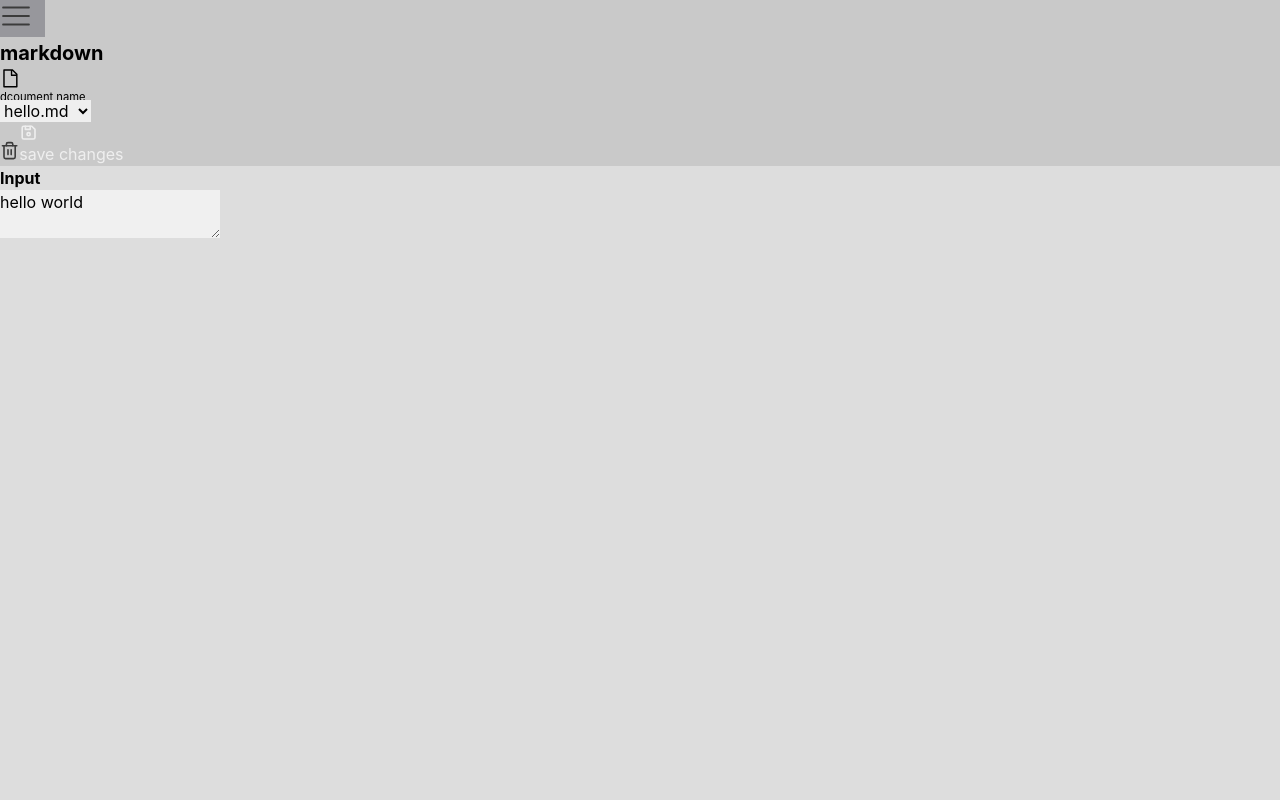
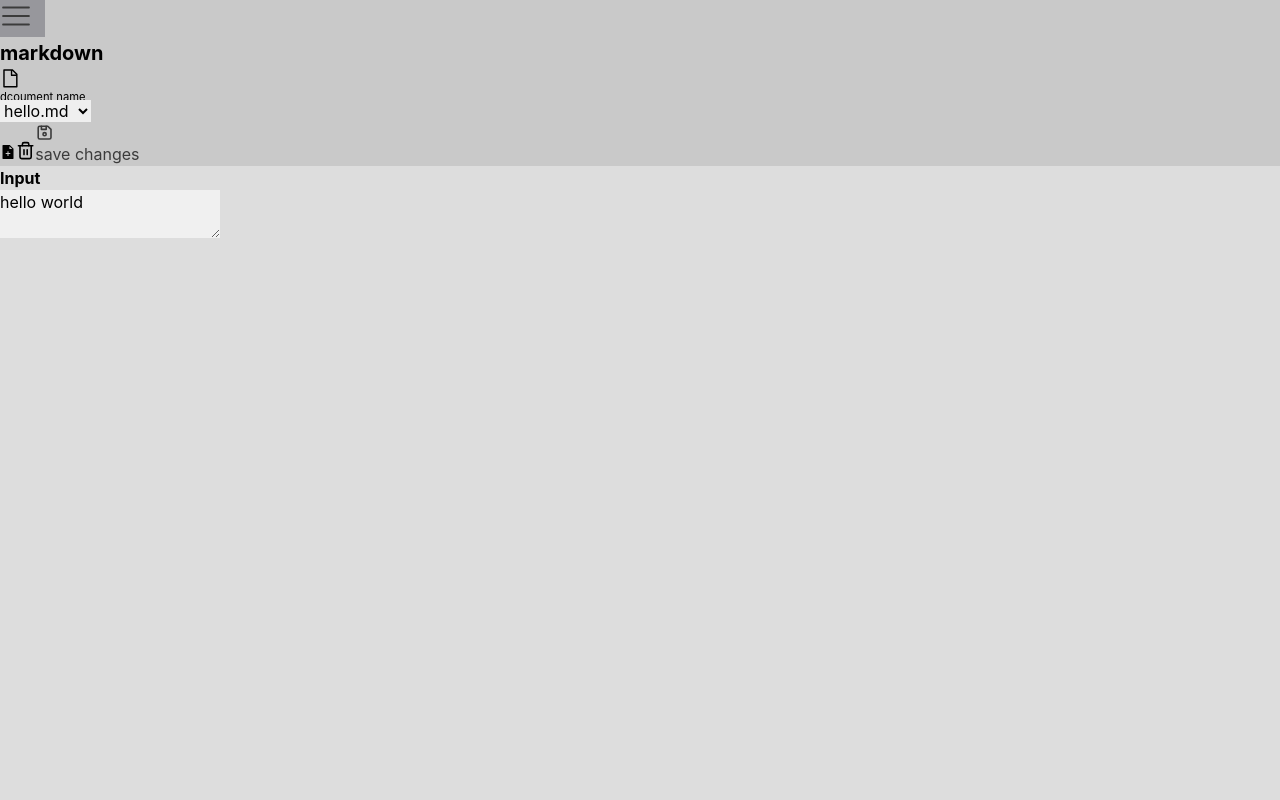
Before and after one commit to susobhandas07/Markdown-Editor, a React (Vite) app: page / in a window 1280 px wide. Shown: the top 800 px of the page. Built offline with nearby package versions, Linux system fonts and the light colour scheme.

Commit message:
add note, add note modal, delete note added

```diff
--- a/src/App.css
+++ b/src/App.css
@@ -41,6 +41,17 @@
     }
 }
 
+.focus-ring {
+    outline: 2px solid rgb(85, 138, 236);
+    outline-offset: 4px;
+
+    &:focus {
+        outline: 2px solid rgb(85, 138, 236);
+        outline-offset: 4px;
+    }
+
+}
+
 @media(prefers-color-scheme:dark) {
     :root {
         --bg-textarea: rgb(12, 12, 14);
--- a/src/App.tsx
+++ b/src/App.tsx
@@ -1,4 +1,4 @@
-import { useState } from 'react'
+import { useReducer } from 'react'
 import Header from './header.tsx';
 import Input from './input.tsx';
 import Preview from './preview.tsx';
@@ -6,33 +6,66 @@ import datas from './assets/datas.json';
 import './App.css'
 
 
+interface File {
+  "name": string,
+  "content": string | null,
+}
+interface State {
+  notes: File[],
+  key: string
+}
+interface Action {
+  type: string,
+  payLoad: string | null
+}
+
 function App() {
-  const [files, setFiles] = useState(datas || []);
-  const [key, setkey] = useState(files[0] && files[0].name);
 
-  function findNote() {
-    for (let i in files) {
-      if (files[i].name === key) {
-        return files[i].content;
+  const initialState: State = {
+    notes: datas,
+    key: datas[0].name
+  }
+
+  const findNote = () => {
+    for (let note of state.notes) {
+      if (note.name === state.key) {
+        return note.content;
       }
     }
     return "";
   }
-  function updateChange(e: any) {
-    const { name, value } = e.target;
-    if (name === 'content') {
-      setFiles((prevState) => prevState.map((file) => file.name === key ? { ...file, content: value } : file));
-    } else if (name === 'key') {
-      setkey(value);
+
+
+  function reducer(state: State, action: Action): State {
+    switch (action.type) {
+      case "updateNote":
+        return { ...state, notes: state.notes.map((item: File) => item.name === state.key ? { ...item, content: action.payLoad } : item) };
+      case "updateKey":
+        return { ...state, key: action.payLoad ?? state.key };
+      case "newNote":
+        return { ...state, notes: [...state.notes, { "name": action.payLoad ?? "", "content": "" }] };
+      case "deleteNote":
+        let index: string = "", i = 0;
+        while (i < state.notes.length) {
+          if (state.notes[i].name != action.payLoad) {
+            index = state.notes[i].name;
+            break;
+          }
+          i++;
+        }
+        return { ...state, key: index, notes: state.notes.filter((note: File) => note.name != action.payLoad) };
+      default:
+        return state;
     }
   }
 
+  const [state, setState] = useReducer(reducer, initialState);
   return (
     <>
-      <Header fileName={key} files={files.map((item) => item.name)} handeler={updateChange} />
+      <Header fileName={state.key} files={state.notes.map((item) => item.name)} handeler={setState} />
       <div
         className='flex'>
-        <Input child={findNote()} handeler={updateChange} />
+        <Input child={findNote()} handeler={setState} />
         <Preview data={findNote()} />
       </div>
     </>
--- a/src/assets/datas.json
+++ b/src/assets/datas.json
@@ -1,12 +1,14 @@
 [
     {
         "name": "hello",
-        "content": "hello world",
-        "markedForDelete": false
+        "content": "hello world"
     },
     {
         "name": "helo2",
-        "content": "# helo 2nd time",
-        "markedForDelete": false
+        "content": "# helo 2nd time"
+    },
+    {
+        "name": "helo3",
+        "content": "let's try this --- "
     }
 ]
--- a/src/header.tsx
+++ b/src/header.tsx
@@ -1,13 +1,89 @@
 import { FiTrash2 } from "react-icons/fi";
 import { TbDeviceFloppy } from "react-icons/tb";
 import { RxHamburgerMenu } from "react-icons/rx";
-import { AiOutlineFile } from "react-icons/ai";
+import { AiOutlineFile, AiFillFileAdd } from "react-icons/ai";
+import { useRef } from "react";
+
 interface Props {
     fileName: string,
     files: string[],
     handeler: Function
 }
+
 export default function main({ fileName, files, handeler }: Props) {
+    const modal = useRef<HTMLDialogElement | null>(null);
+    const modalInput = useRef<HTMLInputElement | null>(null);
+
+    const openModal = () => {
+        if (modal.current) {
+            modal.current.showModal();
+        }
+    };
+
+    const searchFile = (name: string): boolean => {
+        for (let f of files) {
+            if (f === name) {
+                return true;
+            }
+        }
+        return false;
+    }
+
+    const extractFileName = (fullName: string): string | null => {
+        let i = fullName.length - 1;
+
+        while (i > 2) {
+            if (fullName[i - 2] === "." && fullName[i - 1] === "m" && fullName[i] === "d") break;
+            else i -= 1;
+        }
+
+        if (i <= 2) {
+            //error
+            return null;
+        } else {
+            return fullName.slice(0, i - 2);
+        }
+    }
+
+    /*
+    ?   this method will be depreciated
+        error informer to user
+    */
+    const alert = (message: string) => {
+        window.alert(message);
+    }
+
+    //file create handeler
+    const create_file = () => {
+        const newFileNameWithExtension = modalInput.current ? modalInput.current.value : "untitled";
+        const newFileName = extractFileName(newFileNameWithExtension);
+        if (!newFileName) {
+            //error
+            alert("Please Enter Valid File Name!");
+        } else {
+            //valid name
+            if (!searchFile(newFileName)) {
+                modal.current && modal.current.close();
+                handeler({ type: "newNote", payLoad: newFileName });
+                handeler({ type: "updateKey", payLoad: newFileName });
+                if (modalInput.current) modalInput.current.value = "";
+            } else {
+                alert("File already exists!");
+            }
+        }
+    }
+
+    const delete_file = () => {
+        if (!searchFile(fileName)) {
+            alert("Sorry! error occured.78");
+        } else if (files.length === 1) {
+            alert("Cannot delete file! to be fixed");
+        }
+        else {
+            handeler({ type: "deleteNote", payLoad: fileName });
+        }
+    }
+
     return (
         <header
             className="flex items-center py-2"
@@ -33,21 +109,52 @@ export default function main({ fileName, files, handeler }: Props) {
                 >
                     dcoument name
                 </p>
-                <select className="bg-transparent mt-1" value={fileName} name="key" onChange={(e) => handeler(e)}>
-                    {files.map((fileName) => <option className="p-0 font-medium" value={fileName}>{fileName}.md</option>)}
+                <select className="bg-transparent mt-1" value={fileName} name="key" onChange={(e) => handeler({ type: "updateKey", payLoad: e.target.value })}>
+                    {files.map((fileName) => <option className="p-0 font-medium" key={fileName} value={fileName}>{fileName}.md</option>)}
                 </select>
             </section>
+
+            <button className="mx-1 text-xl animate-morph" id="open-modal" onClick={() => { if (modal.current) { openModal(); } }}>
+                <AiFillFileAdd />
+            </button>
+
+            <dialog
+                className="px-7 py-5 rounded  text-current"
+                style={{ backgroundColor: "var(--bg-header)" }}
+                ref={modal}
+            >
+                <label htmlFor="new-file-name">Enter Name</label>
+                <input
+                    id="new-file-name"
+                    ref={modalInput}
+                    name="new-file-name"
+                    type="text"
+                    placeholder="example.md"
+                    className="block my-3 mb-6 w-96 rounded px-1 focus-ring"
+                    style={{ backgroundColor: "var(--bg-display-name)", padding: "4px 5px" }}
+                />
+
+                <button className="float-right bg-green-600 mx-2 px-4 py-2 rounded capitalize text-white animate-morph"
+                    onClick={() => { create_file() }}
+                >
+                    ok
+                </button>
+
+                <button className="float-right mx-2 rounded px-4 py-2 capitalize"
+                    style={{ backgroundColor: "var(--bg-textarea)" }}
+                    onClick={() => { if (modal.current) modal.current.close() }}>cancel</button>
+            </dialog>
+
             <button
-                className="animate-morph cursor-pointer mx-4"
-                style={{ marginLeft: "auto", fontSize: "1.2em" }}
-                disabled={true}
+                className="animate-morph cursor-pointer mx-4 ml-auto"
+                style={{ fontSize: "1.2em" }}
+                onClick={() => { delete_file() }}
             >
                 <FiTrash2 />
             </button>
 
             <button
-                className="bg-red-600 mx-4 flex items-center gap-2 px-2 rounded py-1 capitalize animate-morph cursor-pointer"
-                style={{ color: "white" }}
+                className="bg-red-600 mx-4 flex items-center gap-2 px-2 rounded py-1 capitalize animate-morph cursor-pointer text-white"
                 disabled={true}
             >
                 <TbDeviceFloppy style={{ fontSize: "1.2em" }} />
--- a/src/index.css
+++ b/src/index.css
@@ -54,6 +54,7 @@ button {
   }
 }
 
+
 @media(prefers-color-scheme:dark) {
   body {
     color: white;
--- a/src/input.tsx
+++ b/src/input.tsx
@@ -1,5 +1,5 @@
 interface Props {
-    child: string | undefined,
+    child: string | null,
     handeler: Function,
 }
 export default function main({ child, handeler }: Props) {
@@ -11,8 +11,8 @@ export default function main({ child, handeler }: Props) {
                 name="content"
                 className="w-full h-full resize-none p-2 outline-none"
                 style={{ backgroundColor: "var(--bg-textarea)" }}
-                value={child !== null ? child : ""}
-                onChange={(e) => handeler(e)} />
+                value={child ?? ""}
+                onChange={(e) => handeler({ type: "updateNote", payLoad: e.target.value })} />
         </div>
     );
 }
--- a/src/preview.tsx
+++ b/src/preview.tsx
@@ -1,6 +1,6 @@
 import { ReactMarkdown } from "react-markdown/lib/react-markdown";
 interface Props {
-    data: String,
+    data: String | null,
 }
 export default function main({ data }: Props) {
     return (
@@ -11,7 +11,7 @@ export default function main({ data }: Props) {
                 className="w-full h-full p-2"
                 style={{ backgroundColor: "var(--bg-textarea)" }}
             >
-                <ReactMarkdown children={data as string} />
+                <ReactMarkdown children={data as string ?? ""} />
             </section>
         </div>
     );
```
